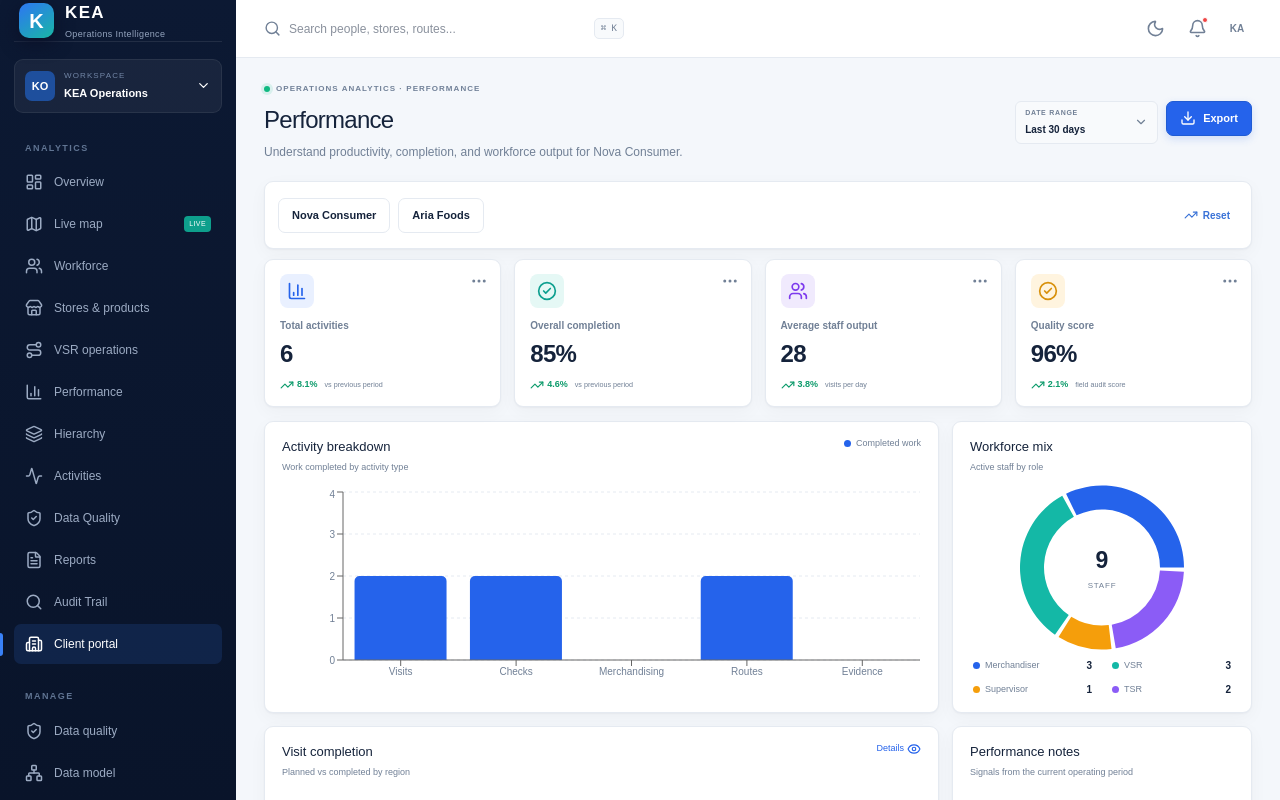
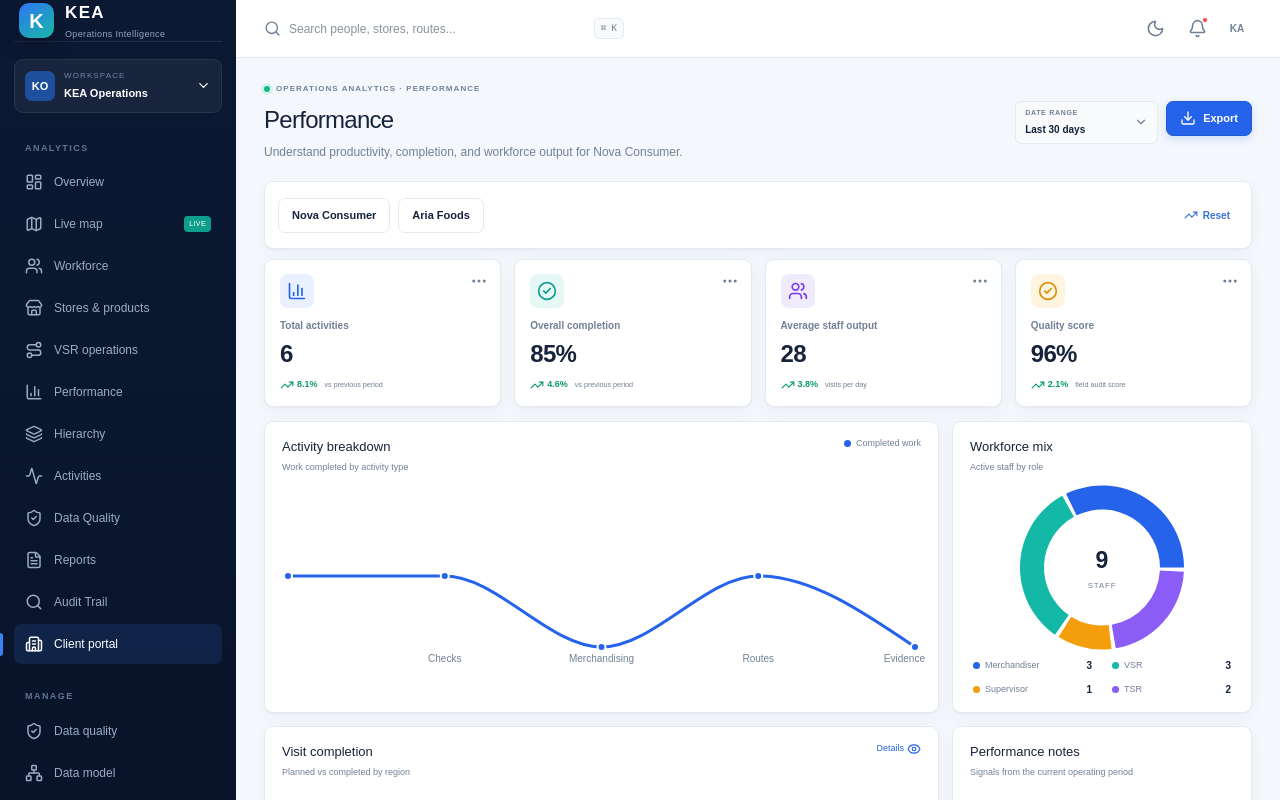
Before and after one commit to Tpsalm/kea-ops-dashboard, a Next.js app: page /client-portal in a window 1280 px wide. Shown: the top 800 px of the page. Built offline with nearby package versions, Linux system fonts and the light colour scheme.

Commit message:
Use sparkline for client activity breakdown

```diff
--- a/src/app/client-portal/page.tsx
+++ b/src/app/client-portal/page.tsx
@@ -3,7 +3,7 @@
 import { useMemo, useState } from "react";
 import dynamic from "next/dynamic";
 import { BarChart3, CheckCircle2, Download, Eye, MapPin, ShieldCheck, TrendingUp, Users, X } from "lucide-react";
-import { Bar, BarChart, CartesianGrid, Cell, Pie, PieChart, ResponsiveContainer, Tooltip, XAxis, YAxis } from "recharts";
+import { Bar, BarChart, CartesianGrid, Cell, Line, LineChart, Pie, PieChart, ResponsiveContainer, Tooltip, XAxis, YAxis } from "recharts";
 import { AppShell } from "../../components/app-shell";
 import { KpiGrid, PageHeading, SelectBox } from "../shared";
 import { allStaff, clients, getActivitiesByClient, getProductsByClient, getStoresByClient, type Client } from "../hierarchy-data";
@@ -40,7 +40,7 @@ export default function ClientPortalPage() {
     <section className="filters" style={{ justifyContent: "space-between", marginBottom: 10 }}><div style={{ display: "flex", gap: 8, flexWrap: "wrap" }}>{clients.map(item => <button key={item.id} className={`secondary ${clientId === item.id ? "chosen" : ""}`} onClick={() => { setClientId(item.id); setSelectedPin(0); }}>{item.name}</button>)}</div><button className="reset" onClick={() => setDateRange("Last 30 days")}><TrendingUp size={14} /> Reset</button></section>
     <KpiGrid items={kpis} focus="" onFocus={label => openDetail(label, `${label}: ${kpis.find(item => item.label === label)?.value ?? "0"}.`)} />
     <section className="row charts-row client-top-row">
-      <article className="card chart-clickable" role="button" tabIndex={0} onClick={() => openDetail("Activity breakdown", `${activities.length} activities recorded for ${client.name}, grouped by operational type.`)}><div className="card-head"><div><h2>Activity breakdown</h2><p>Work completed by activity type</p></div><div className="legend"><span><i className="blue" />Completed work</span></div></div><div className="chart-wrap"><ResponsiveContainer width="100%" height="100%"><BarChart data={activityBreakdown}><CartesianGrid strokeDasharray="3 3" vertical={false} stroke="var(--line)" /><XAxis dataKey="name" tick={{ fill: "var(--muted)", fontSize: 10 }} /><YAxis allowDecimals={false} tick={{ fill: "var(--muted)", fontSize: 10 }} /><Tooltip /><Bar dataKey="total" name="Activities" fill="#2563eb" radius={[5, 5, 0, 0]} /></BarChart></ResponsiveContainer></div></article>
+      <article className="card chart-clickable" role="button" tabIndex={0} onClick={() => openDetail("Activity breakdown", `${activities.length} activities recorded for ${client.name}, grouped by operational type.`)}><div className="card-head"><div><h2>Activity breakdown</h2><p>Work completed by activity type</p></div><div className="legend"><span><i className="blue" />Completed work</span></div></div><div className="chart-wrap"><ResponsiveContainer width="100%" height="100%"><LineChart data={activityBreakdown} margin={{ top: 18, right: 10, left: 10, bottom: 18 }}><XAxis dataKey="name" tick={{ fill: "var(--muted)", fontSize: 10 }} axisLine={false} tickLine={false} /><YAxis hide allowDecimals={false} /><Tooltip /><Line type="monotone" dataKey="total" name="Activities" stroke="#2563eb" strokeWidth={3} dot={{ r: 4, fill: "#2563eb", stroke: "#fff", strokeWidth: 2 }} activeDot={{ r: 6 }} /></LineChart></ResponsiveContainer></div></article>
       <article className="card chart-clickable" role="button" tabIndex={0} onClick={() => openDetail("Workforce mix", `${staff.length} staff assigned: ${workforceMix.filter(item => item.value).map(item => `${item.value} ${item.name}`).join(", ") || "none"}.`)}><div className="card-head"><div><h2>Workforce mix</h2><p>Active staff by role</p></div></div><div className="donut-wrap"><ResponsiveContainer width="100%" height="100%"><PieChart><Pie data={workforceMix} dataKey="value" innerRadius={58} outerRadius={82} paddingAngle={3} stroke="none">{workforceMix.map((item, index) => <Cell key={item.name} fill={colors[index]} />)}</Pie><Tooltip /></PieChart></ResponsiveContainer><div className="donut-total"><strong>{staff.length}</strong><span>STAFF</span></div></div><div className="role-legend">{workforceMix.map((item, index) => <div key={item.name}><span><i style={{ background: colors[index] }} />{item.name}</span><b>{item.value}</b></div>)}</div></article>
     </section>
     <section className="row charts-row client-bottom-row">
```
